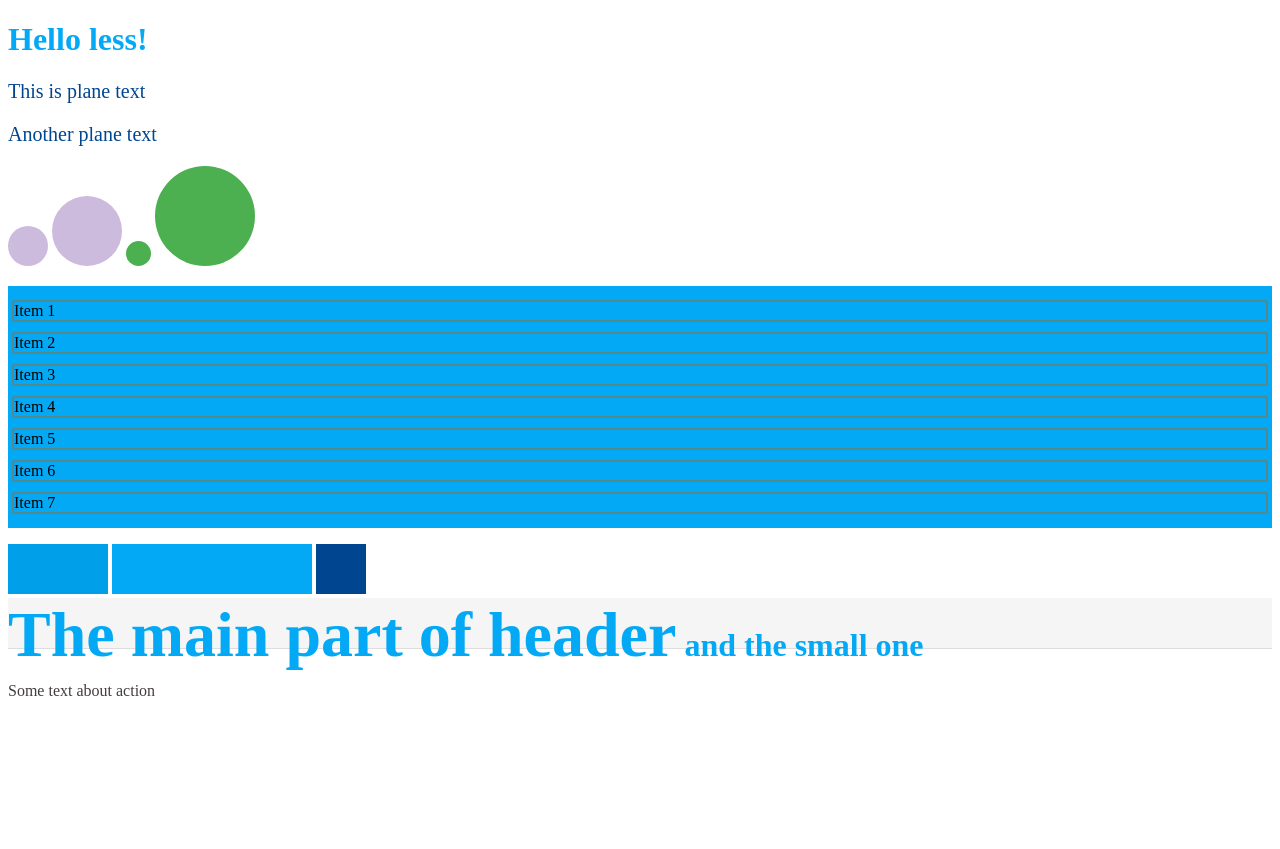
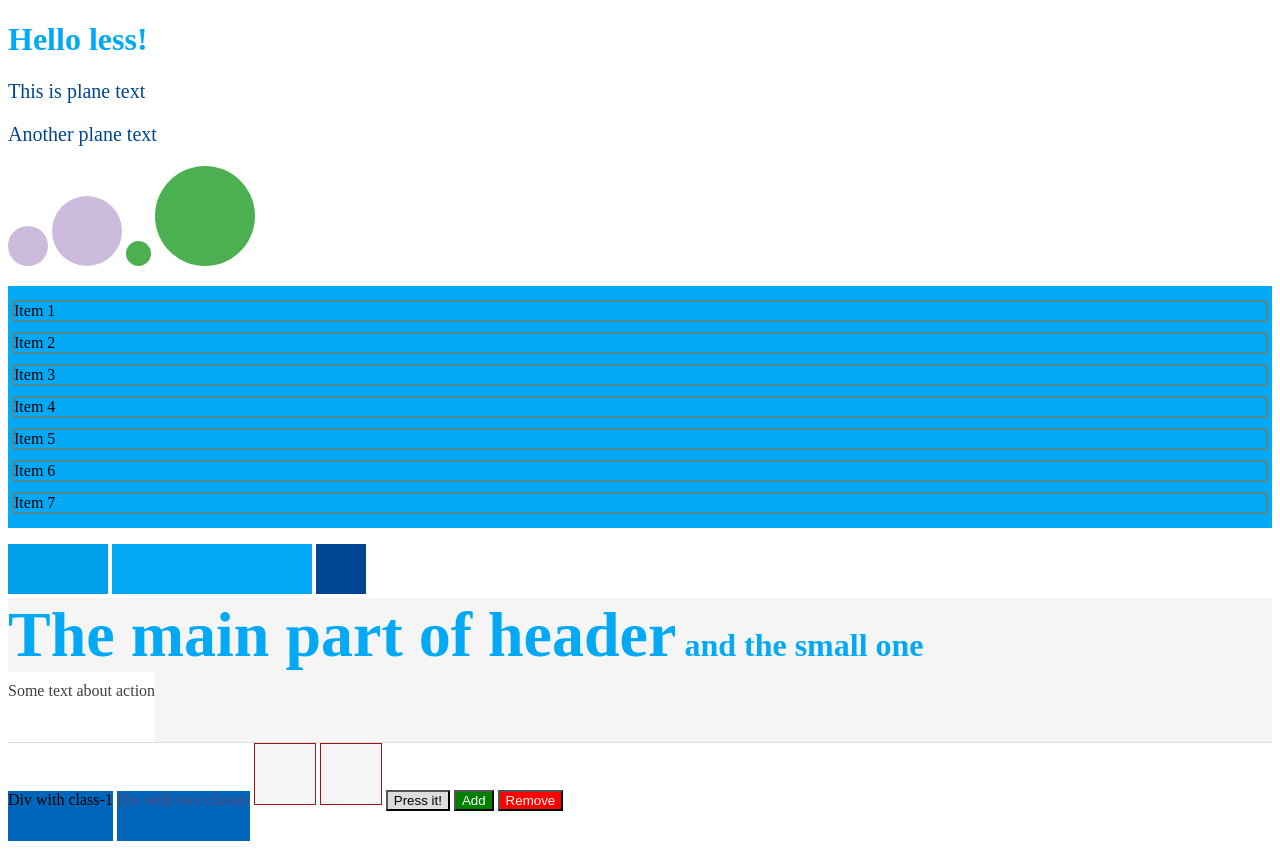
Before and after one commit to alexey-korablin/test_for_less, a website: page app/index.html in a window 1280 px wide. Before the commit the page ends 800 px from the top, so only its background shows below. Drawn offline with nearby package versions, Linux system fonts and the light colour scheme; files that its build step writes are made by us from their sources.

Commit message:
Learn_less_0002 Link to parent selector

```diff
--- a/app/index.html
+++ b/app/index.html
@@ -31,5 +31,18 @@
         <h1>The main part of header<small> and the small one</small></h1>
         <div class="header-actions">Some text about action</div>
     </div>
+    <div class="class-1">Div with class-1</div>
+    <div class="class-1 class-2">Div with two classes</div>
+    <div class="main">
+        <div class="item-card"></div>
+        <div class="ie7">
+            <div class="item-card"></div>
+        </div>
+    </div>
+    <div>
+        <button class="button">Press it!</button>
+        <button class="button-add">Add</button>
+        <button class="button-remove">Remove</button>
+    </div>
 </body>
 </html>
--- a/app/styles/style.less
+++ b/app/styles/style.less
@@ -92,6 +92,7 @@ div {
 //********************************************
 
 .global-header {
+    height: auto;
     display: block;
     background-color: #f5f5f5;
     color: #443d3d;
@@ -114,3 +115,44 @@ div {
         text-align: center;
     }
 }
+
+.class-1 {
+    background-color: #06b;
+
+    &.class-2 {
+        color: #547;
+    }
+}
+
+.main {
+    .item-card {
+        width: 60px;
+        height: 60px;
+        background-color: #f5f5f5;
+        border: 1px solid #a31515;
+    }
+
+    .ie7 &{
+        width: 10px;
+        height: 10px;
+        background-color: #b01;
+        border: 3px solid #536;
+        border-radius: 50%;
+    }
+}
+
+.button {
+    background-color: #ddd;
+    color: #000;
+
+    &-add, &-remove {
+        color: #fff;
+    }
+    &-add {
+        background-color: green;
+    }
+
+    &-remove {
+        background-color: red;
+    }
+}
```
